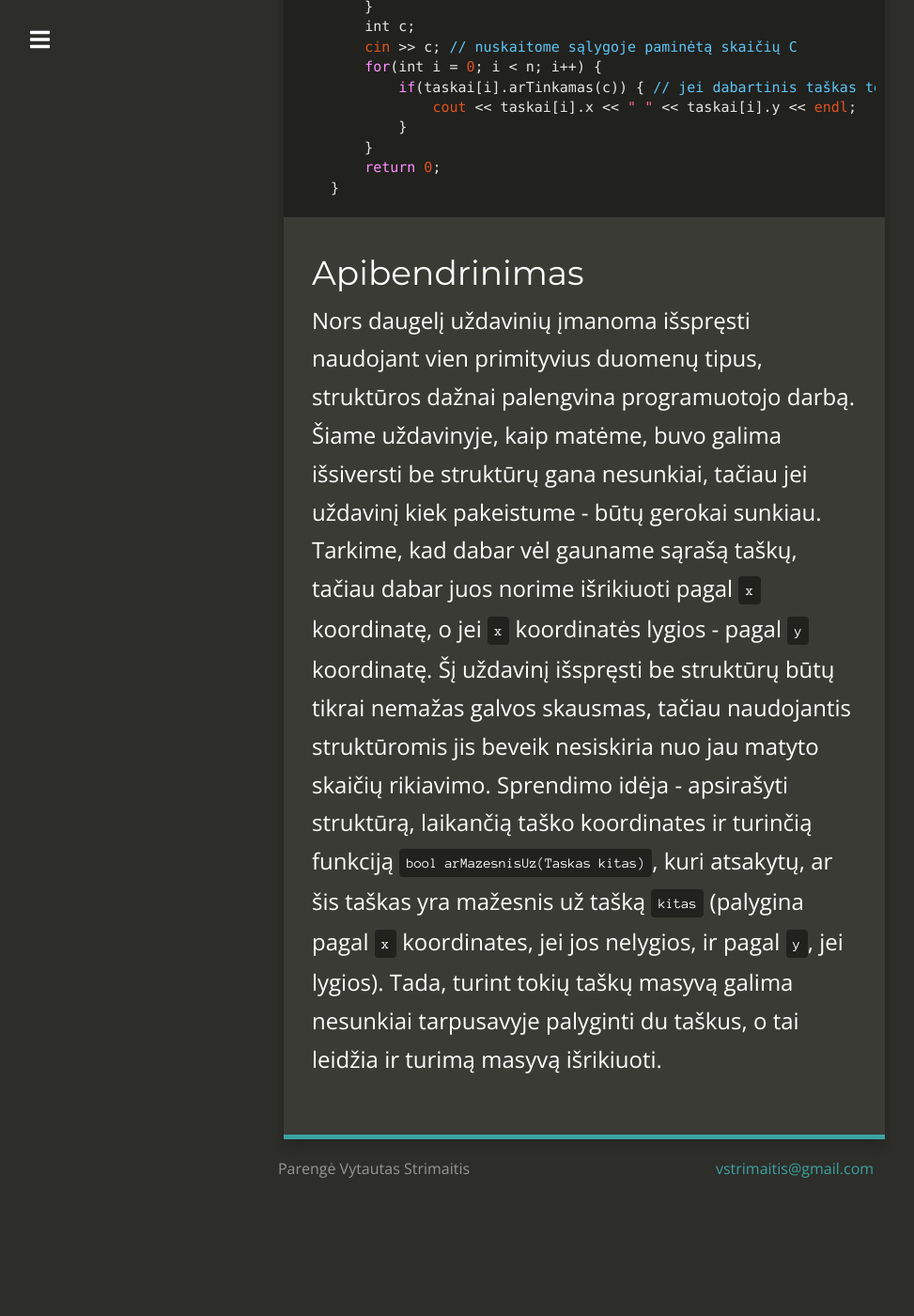
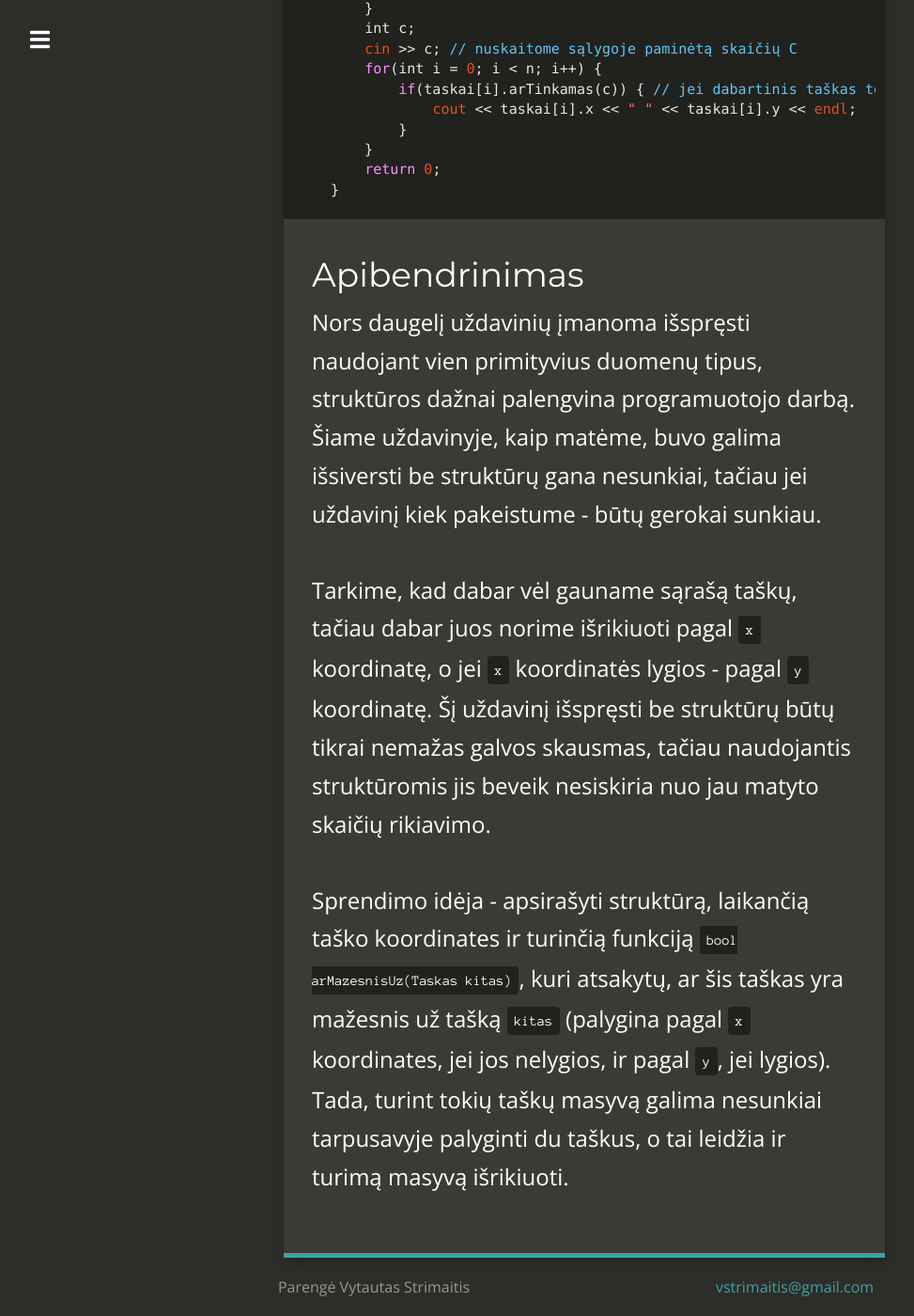
Before and after one commit to vstrimaitis/siom-cpp, a Jekyll site: the page built from _posts/2018-04-21-strukturos.md, in a window 1280 px wide and 1400 px high, scrolled down 5371 px. Shown: the whole window at 94% size, without its empty margins (18-991 px from the left). Built offline with Jekyll 4.4.1, drawn with Linux system fonts in a browser that asks for light colours; nearby versions of some CDN libraries; before the commit the page ends 6646 px from its top, so only the background shows below that; some of the changed lines change nothing that is shown; some of the changed text lies outside the part shown.

Commit message:
Grammar fixes

```diff
--- a/_posts/2018-04-21-strukturos.md
+++ b/_posts/2018-04-21-strukturos.md
@@ -11,7 +11,7 @@ iconclass:  fas fa-book # TODO: change this
 published: true
 ---
 # Struktūros
-C++ kalboje yra nemažai bazinių, o visoje standartinėje bibliotekoje - ir gana sudėtingų tipų. Tačiau būna atvejų, kuomet jų nepakanka. Tokiose situacijose galima pasinaudoti **struktūromis** - C++ kalbos dalimi, leidžiančia apsirašyti savo duomenų struktūras ir juos naudoti kaip bet kurį kitą tipą.
+C++ kalboje yra nemažai bazinių, o visoje standartinėje bibliotekoje - ir gana sudėtingų tipų. Tačiau būna atvejų, kuomet jų nepakanka. Tokiose situacijose galima pasinaudoti **struktūromis** - C++ kalbos dalimi, leidžiančia apsirašyti savo duomenų struktūras ir jas naudoti kaip bet kurį kitą tipą.
 
 ## Problema
 Tarkime, sprendžiame uždavinį, kuriame mums pateikiamas sąrašas iš `N` taškų su tam tikromis koordinatėmis, o mums reikia atrinkti tik tokius taškus, kurių abi koordinatės yra griežtai mažesnės už tam tikrą skaičių `C`. Vienas galimas šio uždavinio sprendimas būtų toks:
@@ -41,7 +41,7 @@ int main() {
 Uždavinio sprendimas atrodo gan paprastas, tačiau už akies gali užkliūti viena detalė - taškams laikyti mums prireikė dviejų masyvų. Kadangi taškas yra viena esybė (tik sudaryta iš dviejų skaičių poros), norėtųsi ir masyvą turėti vieną, kur kiekvienas elementas aprašytų vieną tašką. Čia į pagalbą ateina struktūros.
 
 ## Kas yra struktūra
-C++ kalba leidžia apsirašyti savus duomenų tipus, vadinamis struktūromis. Aprašymo sintaksė yra tokia:
+C++ kalba leidžia apsirašyti savus duomenų tipus, vadinamus struktūromis. Aprašymo sintaksė yra tokia:
 
 {% highlight c++ %}
 struct Pavadinimas {
@@ -69,7 +69,7 @@ Po to, kai apsirašėme struktūrą, galime ją naudoti kaip bet kokį kitą duo
 Taskas t;
 {% endhighlight %}
 
-Struktūros tipo kintamųjų narių reikšmės galima pasiekti naudojant *taško* operatorių. Taigi, jei norime nurodyti, kad taško `t` koordinatės yra `(4, 6)`, galime parašyti taip:
+Struktūros tipo kintamųjų narių reikšmės galima pasiekti naudojant *taško* (`.`) operatorių. Taigi, jei norime nurodyti, kad taško `t` koordinatės yra `(4, 6)`, galime parašyti taip:
 
 {% highlight c++ %}
 Taskas t;
@@ -156,4 +156,8 @@ int main() {
 {% endhighlight %}
 
 ## Apibendrinimas
-Nors daugelį uždavinių įmanoma išspręsti naudojant vien primityvius duomenų tipus, struktūros dažnai palengvina programuotojo darbą. Šiame uždavinyje, kaip matėme, buvo galima išsiversti be struktūrų gana nesunkiai, tačiau jei uždavinį kiek pakeistume - būtų gerokai sunkiau. Tarkime, kad dabar vėl gauname sąrašą taškų, tačiau dabar juos norime išrikiuoti pagal `x` koordinatę, o jei `x` koordinatės lygios - pagal `y` koordinatę. Šį uždavinį išspręsti be struktūrų būtų tikrai nemažas galvos skausmas, tačiau naudojantis struktūromis jis beveik nesiskiria nuo jau matyto skaičių rikiavimo. Sprendimo idėja - apsirašyti struktūrą, laikančią taško koordinates ir turinčią funkciją `bool arMazesnisUz(Taskas kitas)`, kuri atsakytų, ar šis taškas yra mažesnis už tašką `kitas` (palygina pagal `x` koordinates, jei jos nelygios, ir pagal `y`, jei lygios). Tada, turint tokių taškų masyvą galima nesunkiai tarpusavyje palyginti du taškus, o tai leidžia ir turimą masyvą išrikiuoti.
+Nors daugelį uždavinių įmanoma išspręsti naudojant vien primityvius duomenų tipus, struktūros dažnai palengvina programuotojo darbą. Šiame uždavinyje, kaip matėme, buvo galima išsiversti be struktūrų gana nesunkiai, tačiau jei uždavinį kiek pakeistume - būtų gerokai sunkiau.
+
+Tarkime, kad dabar vėl gauname sąrašą taškų, tačiau dabar juos norime išrikiuoti pagal `x` koordinatę, o jei `x` koordinatės lygios - pagal `y` koordinatę. Šį uždavinį išspręsti be struktūrų būtų tikrai nemažas galvos skausmas, tačiau naudojantis struktūromis jis beveik nesiskiria nuo jau matyto skaičių rikiavimo.
+
+Sprendimo idėja - apsirašyti struktūrą, laikančią taško koordinates ir turinčią funkciją `bool arMazesnisUz(Taskas kitas)`, kuri atsakytų, ar šis taškas yra mažesnis už tašką `kitas` (palygina pagal `x` koordinates, jei jos nelygios, ir pagal `y`, jei lygios). Tada, turint tokių taškų masyvą galima nesunkiai tarpusavyje palyginti du taškus, o tai leidžia ir turimą masyvą išrikiuoti.
```
